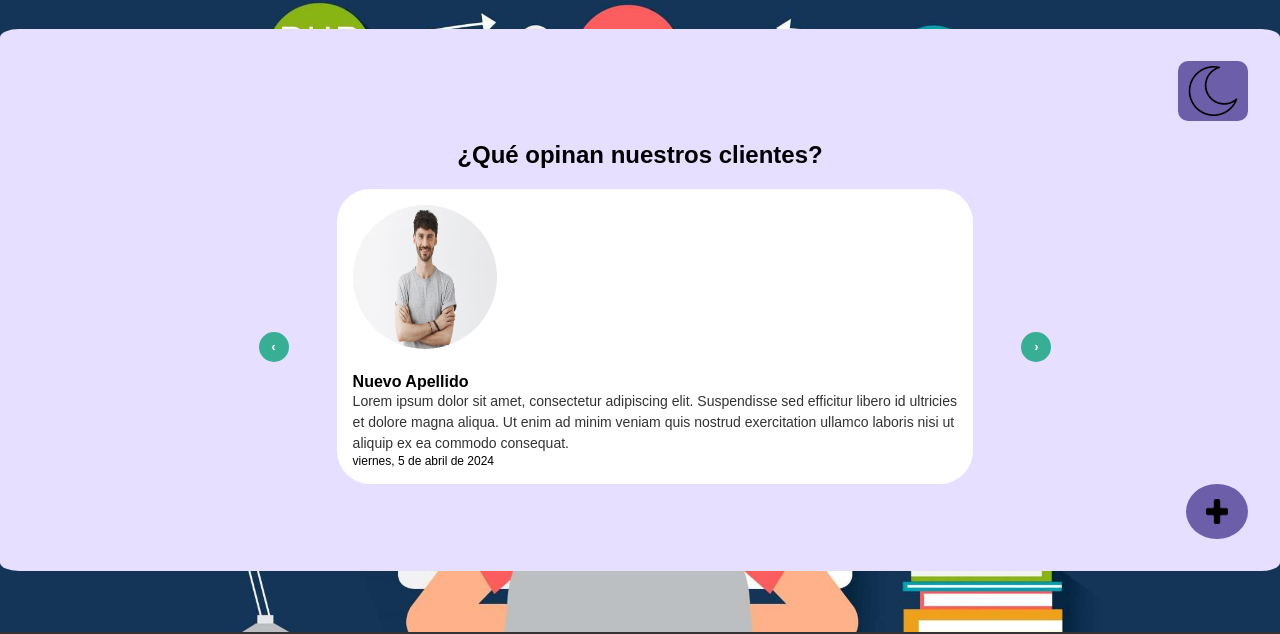
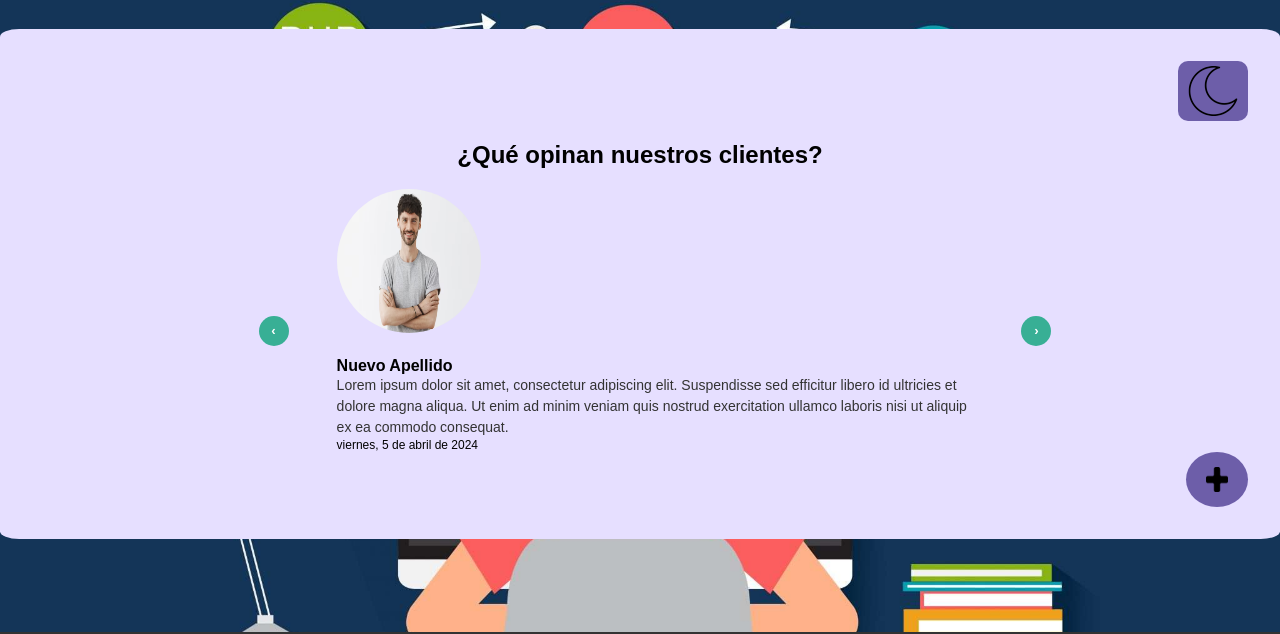
Before and after one commit to geeorgiee29/CarruselJS, a plain HTML site: page JS-CARRUSEL-JorgeArcoya-JesusOrtiz/index.html in a window 1280 px wide. Shown: the part 69-703 px from the top of the page. Drawn offline with Linux system fonts and the light colour scheme.

Commit message:
Update carruselOpiniones.css

```diff
--- a/JS-CARRUSEL-JorgeArcoya-JesusOrtiz/CSS/carruselOpiniones.css
+++ b/JS-CARRUSEL-JorgeArcoya-JesusOrtiz/CSS/carruselOpiniones.css
@@ -34,15 +34,7 @@
 }
 
 
-.opinion {
-    display: flex;
-    flex-direction: column;
-    align-items: center;
-    padding: 1rem;
-    background-color: white;
-    border-radius: 3cap;
-}
-.opinion {
+.contenidoCarrusel {
     display: flex;
     flex-direction: column;
     align-items: center;
@@ -51,15 +43,17 @@
     border-radius: 3cap;
     display: none;
 }
-.opinion {
+
+#contenidoCarrusel--seleccionado {
     display: flex;
     flex-direction: column;
     align-items: center;
     padding: 1rem;
     background-color: white;
     border-radius: 3cap;
-    display: none;
 }
+
+
 .autorFoto {
     border-radius: 50%;
     width: 9rem;
@@ -149,15 +143,11 @@
     background-color: #371f8f;
 }
 
-.dark-theme .contenidoCarrusel1{
+.dark-theme .contenidoCarrusel{
     background-color: #332661;
 }
 
-.dark-theme .contenidoCarrusel2{
-    background-color: #332661;
-}
-
-.dark-theme .contenidoCarrusel3{
+.dark-theme #contenidoCarrusel--seleccionado{
     background-color: #332661;
 }
 
@@ -185,6 +175,7 @@
 .dark-theme .botonformulario{
     background-color: #897abe;
 }
+}
 
 #opinion0 {
     display: block; /* Muestra solo la primera opinión al principio */
```
